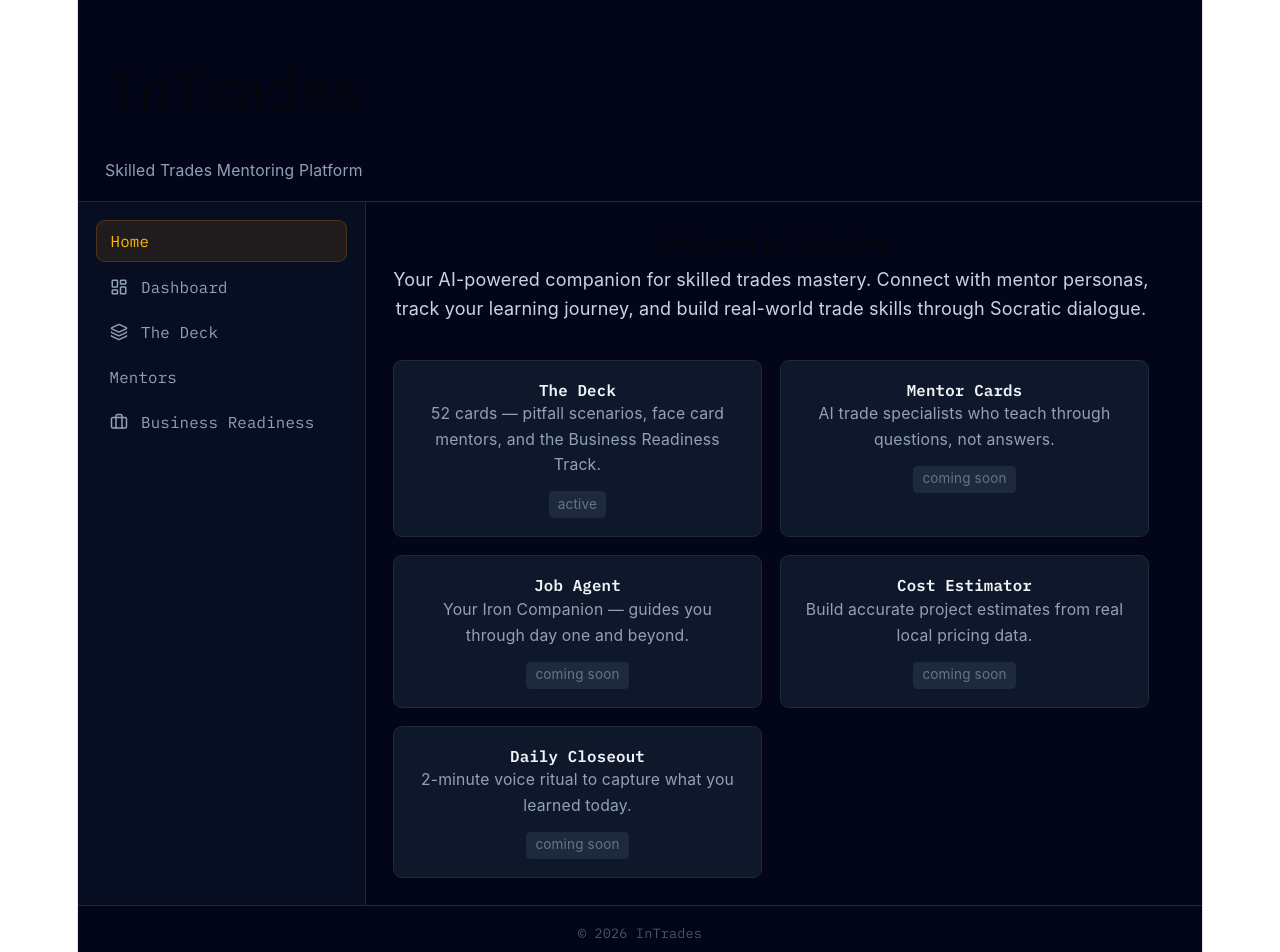
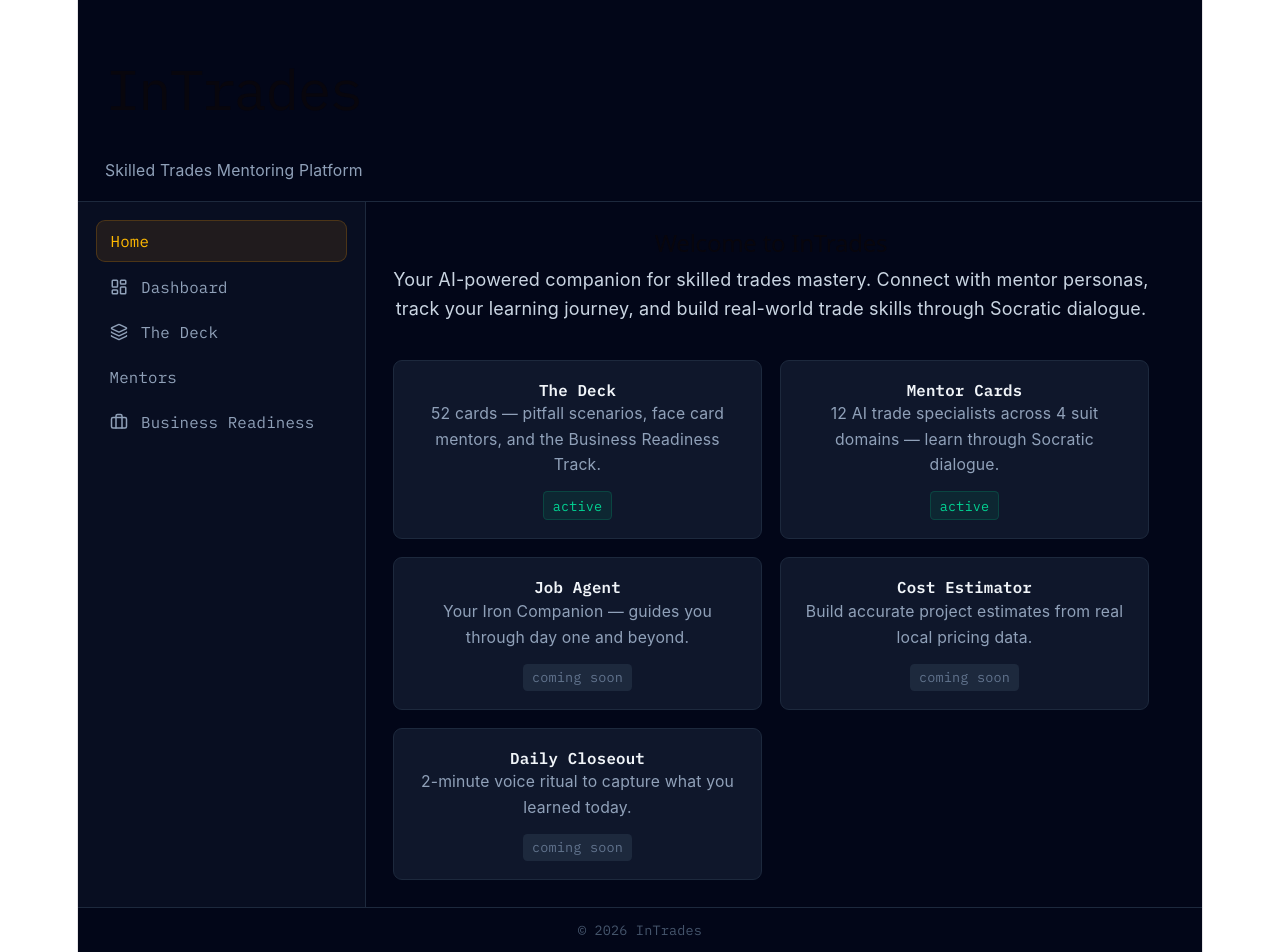
Before and after one commit to bdatkinson/intrades, a React (Vite) app: page / in a window 1280 px wide. Shown: the top 952 px of the page. Built offline with nearby package versions, Linux system fonts and the light colour scheme; no server answers.

Commit message:
feat: responsive polish with skeleton loading states and tab scrolling

```diff
--- a/src/App.tsx
+++ b/src/App.tsx
@@ -5,6 +5,7 @@ import './styles/global.css'
 import { lazy, Suspense } from 'react'
 import Layout from './components/Layout'
 import ProtectedRoute from './features/auth/ProtectedRoute'
+import { SkeletonCard } from './components/ui/SkeletonCard'
 
 const LoginPage = lazy(() => import('./features/auth/LoginPage'))
 const DeckView = lazy(() => import('./features/deck/components/DeckView'))
@@ -20,7 +21,7 @@ const WebsiteStep = lazy(() => import('./features/brt/steps/WebsiteStep').then(m
 function App() {
   return (
     <BrowserRouter>
-      <Suspense fallback={<div className="min-h-screen bg-slate-950 flex items-center justify-center text-slate-500 font-mono">Loading...</div>}>
+      <Suspense fallback={<LoadingFallback />}>
         <Routes>
           {/* Login is outside Layout — no nav until authenticated */}
           <Route path="/login" element={<LoginPage />} />
@@ -133,8 +134,8 @@ function Home() {
         />
         <FeatureCard
           title="Mentor Cards"
-          description="AI trade specialists who teach through questions, not answers."
-          status="coming soon"
+          description="12 AI trade specialists across 4 suit domains — learn through Socratic dialogue."
+          status="active"
         />
         <FeatureCard
           title="Job Agent"
@@ -178,11 +179,31 @@ function FeatureCard({ title, description, status }: {
     <div className="rounded-lg border border-slate-800 bg-slate-900 p-4">
       <h3 className="font-mono font-semibold text-sm">{title}</h3>
       <p className="text-slate-400 text-sm mt-2 leading-relaxed">{description}</p>
-      <span className="inline-block mt-3 text-xs px-2 py-1 rounded bg-slate-800 text-slate-500">
+      <span className={`inline-block mt-3 text-xs px-2 py-1 rounded font-mono ${
+        status === 'active' ? 'bg-emerald-500/10 text-emerald-400 border border-emerald-500/20' : 'bg-slate-800 text-slate-500'
+      }`}>
         {status}
       </span>
     </div>
   )
 }
 
+// ─── Loading Fallback ─────────────────────────────────────────────
+
+function LoadingFallback() {
+  return (
+    <div className="min-h-screen bg-slate-950 flex items-center justify-center px-4">
+      <div className="w-full max-w-2xl">
+        <div className="mb-8 text-center">
+          <div className="h-6 w-32 rounded bg-slate-800 animate-pulse mx-auto mb-2" />
+          <div className="h-4 w-48 rounded bg-slate-800 animate-pulse mx-auto" />
+        </div>
+        <div className="grid grid-cols-1 sm:grid-cols-2 gap-4">
+          <SkeletonCard count={4} />
+        </div>
+      </div>
+    </div>
+  )
+}
+
 export default App
--- a/src/components/Layout.tsx
+++ b/src/components/Layout.tsx
@@ -15,7 +15,7 @@ export default function Layout() {
 
   return (
     <div className="min-h-screen flex flex-col bg-slate-950 text-slate-100 font-sans">
-      <header className="border-b border-slate-800 px-6 py-4 flex items-center justify-between">
+      <header className="border-b border-slate-800 px-4 sm:px-6 py-3 sm:py-4 flex items-center justify-between">
         <button
           onClick={() => setShowSidebar(!showSidebar)}
           className="lg:hidden p-1 text-slate-400 hover:text-slate-200"
@@ -24,10 +24,10 @@ export default function Layout() {
           {showSidebar ? <X className="w-5 h-5" /> : <Menu className="w-5 h-5" />}
         </button>
         <div>
-          <h1 className="text-xl font-semibold font-mono tracking-tight">
+          <h1 className="text-lg sm:text-xl font-semibold font-mono tracking-tight">
             InTrades
           </h1>
-          <p className="text-sm text-slate-400 mt-1">
+          <p className="text-xs sm:text-sm text-slate-400 mt-1">
             Skilled Trades Mentoring Platform
           </p>
         </div>
@@ -59,12 +59,12 @@ export default function Layout() {
           </nav>
         </aside>
 
-        <main className="flex-1 p-6">
+        <main className="flex-1 p-4 sm:p-6">
           <Outlet />
         </main>
       </div>
 
-      <footer className="border-t border-slate-800 px-6 py-4 text-center text-xs text-slate-600 font-mono">
+      <footer className="border-t border-slate-800 px-4 sm:px-6 py-3 text-center text-xs text-slate-600 font-mono">
         &copy; {new Date().getFullYear()} InTrades
       </footer>
     </div>
--- a/src/features/mentors/components/MentorGrid.tsx
+++ b/src/features/mentors/components/MentorGrid.tsx
@@ -134,8 +134,9 @@ export default function MentorGrid() {
         </p>
       </div>
 
-      {/* Tab bar */}
-      <div role="tablist" className="flex gap-1 mb-4 border-b border-slate-800">
+      {/* Tab bar — horizontally scrollable on narrow screens */}
+      <div className="mb-4 border-b border-slate-800 overflow-x-auto -mx-1 px-1">
+        <div role="tablist" className="flex gap-1 min-w-max">
         <TabButton
           active={activeTab === 'all'}
           onClick={() => setActiveTab('all')}
@@ -153,6 +154,7 @@ export default function MentorGrid() {
             {SUIT_DOMAINS[suit].symbol} {suit}
           </TabButton>
         ))}
+      </div>
       </div>
 
       {/* Search */}
```
